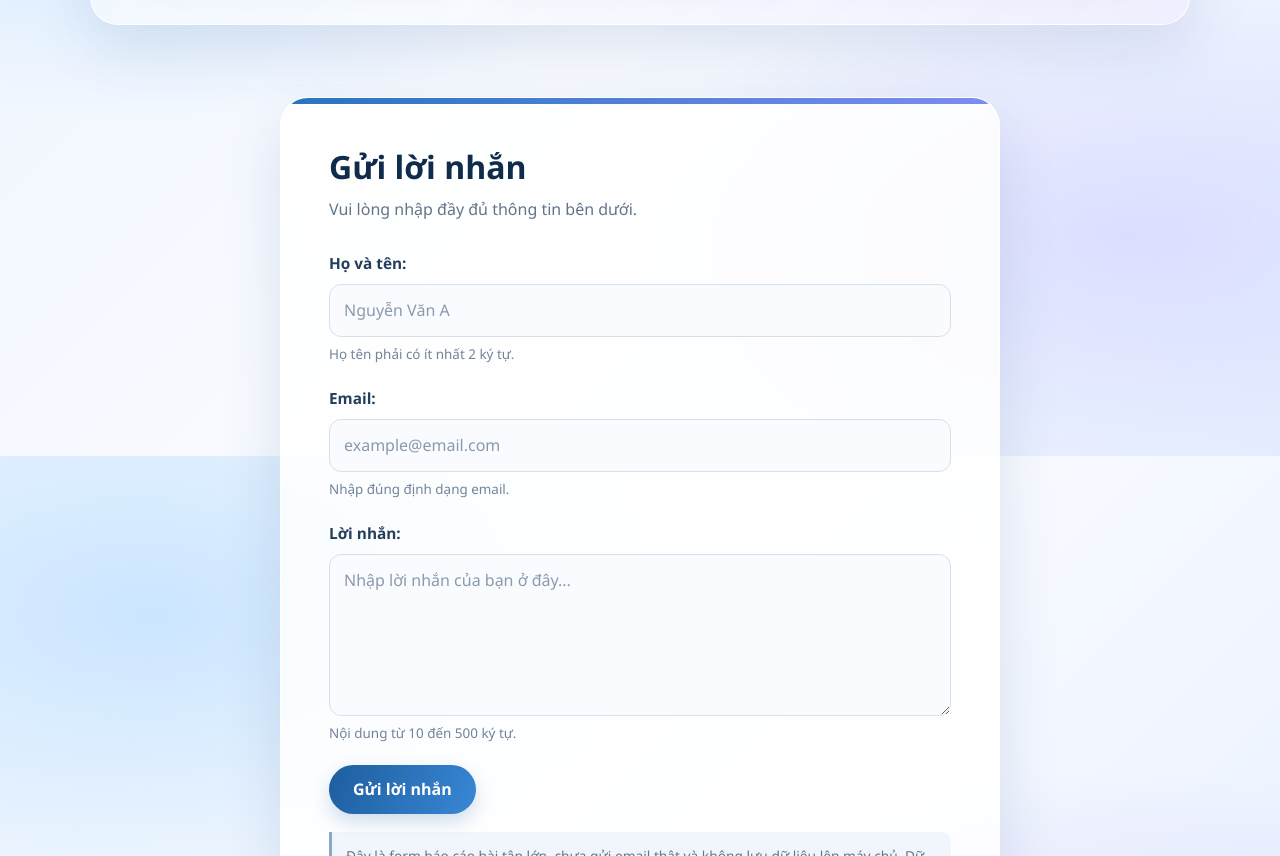
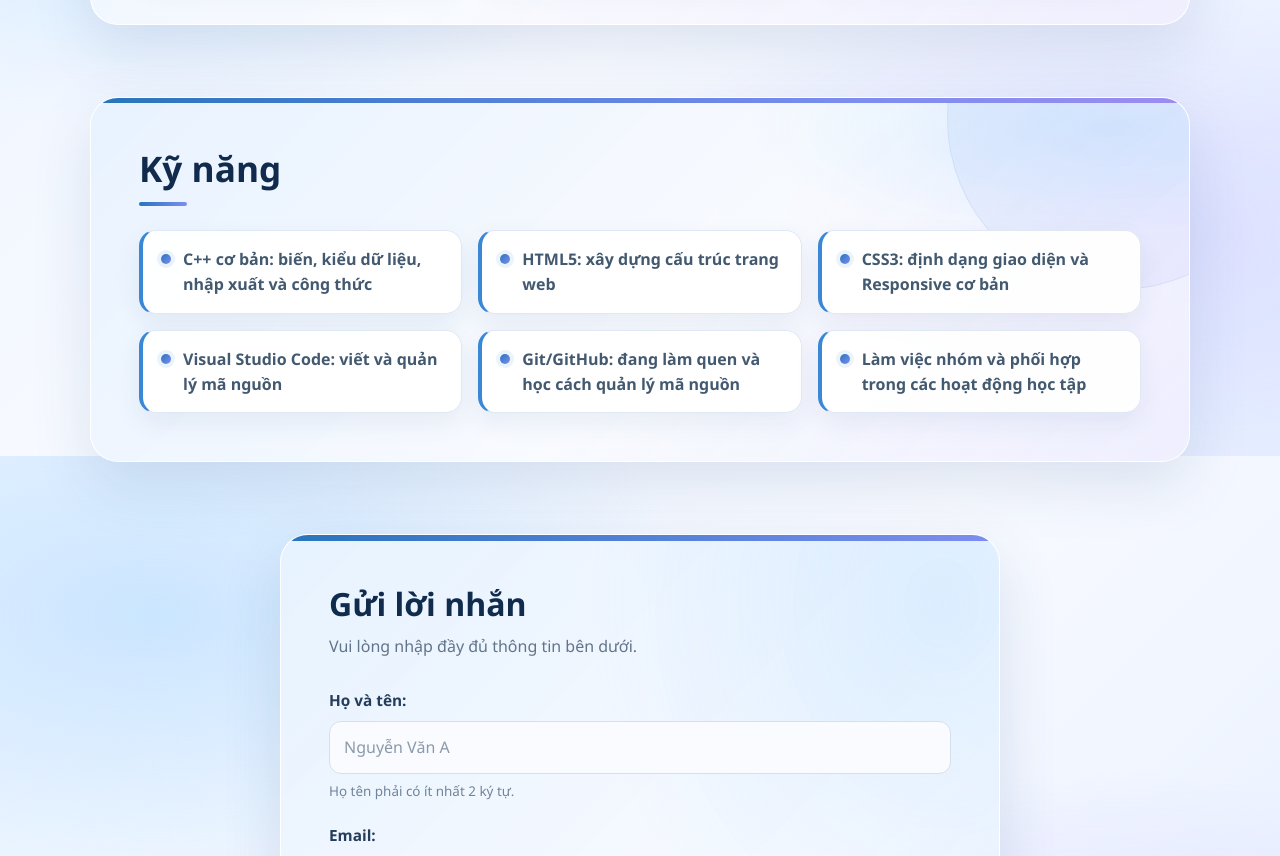
Before and after one commit to NVAn208/K20-BaiTapLon-Thietkewebvatrienkhaihethongphanmem, a plain HTML site: page index.html in a window 1280 px wide. Shown: the part 1944-2800 px from the top of the page. Drawn offline with Linux system fonts and the light colour scheme.

Commit message:
style: unify section backgrounds and skills cards
Co-authored-by: Copilot <223556219+Copilot@users.noreply.github.com>

```diff
--- a/css/style.css
+++ b/css/style.css
@@ -222,6 +222,49 @@ p {
     content: "";
 }
 
+.skills {
+    margin: 0;
+    padding: 0;
+    display: grid;
+    grid-template-columns: repeat(auto-fit, minmax(min(100%, 15rem), 1fr));
+    gap: 16px;
+    list-style: none;
+}
+
+.skills li {
+    min-height: 82px;
+    padding: 16px 18px;
+    display: flex;
+    align-items: flex-start;
+    gap: 12px;
+    border: 1px solid #e0e9f3;
+    border-left: 4px solid #3987d5;
+    border-radius: 16px;
+    background: rgba(255, 255, 255, 0.95);
+    box-shadow: 0 10px 24px rgba(37, 76, 130, 0.08);
+    color: #425970;
+    font-weight: 600;
+    line-height: 1.55;
+    transition: transform 0.2s ease, box-shadow 0.2s ease, border-color 0.2s ease;
+}
+
+.skills li::before {
+    width: 10px;
+    height: 10px;
+    margin-top: 7px;
+    flex: 0 0 10px;
+    border-radius: 50%;
+    background: linear-gradient(135deg, #2874bd, #7d8df1);
+    box-shadow: 0 0 0 4px rgba(57, 135, 213, 0.1);
+    content: "";
+}
+
+.skills li:hover {
+    transform: translateY(-3px);
+    border-color: #c4d8ec;
+    box-shadow: 0 16px 30px rgba(37, 76, 130, 0.13);
+}
+
 .study {
     width: 100%;
     table-layout: fixed;
@@ -301,9 +344,11 @@ p {
     margin: 0 auto 80px;
     padding: clamp(24px, 5vw, 48px);
     overflow: hidden;
-    border: 1px solid rgba(255, 255, 255, 0.9);
+    border: 1px solid rgba(255, 255, 255, 0.96);
     border-radius: 28px;
-    background: rgba(255, 255, 255, 0.86);
+    background:
+        radial-gradient(ellipse at 92% 8%, rgba(116, 190, 255, 0.2), transparent 22rem),
+        linear-gradient(135deg, rgba(231, 242, 255, 0.96), rgba(248, 250, 255, 0.94) 56%, rgba(239, 238, 255, 0.9));
     box-shadow: 0 22px 60px rgba(37, 76, 130, 0.14);
     backdrop-filter: blur(12px);
 }
--- a/index.html
+++ b/index.html
@@ -32,7 +32,7 @@
             <img src="assets/1776437118885_575168163791388192_2598527699416213972_11af59475048e288da78d4b6be019b2d.jpg"
                 alt="Ảnh đại diện của An" />
         </section>
-        <section id="hoc-tap" class="section">
+        <section id="hoc-tap" class="section section-alt">
       <div class="container">
         <h2>Học tập</h2>
 
@@ -119,6 +119,20 @@
         </div>
       </div>
     </section>
+    <section id="ky-nang" class="section section-alt">
+      <div class="container">
+        <h2>Kỹ năng</h2>
+
+        <ul class="skills">
+          <li>C++ cơ bản: biến, kiểu dữ liệu, nhập xuất và công thức</li>
+          <li>HTML5: xây dựng cấu trúc trang web</li>
+          <li>CSS3: định dạng giao diện và Responsive cơ bản</li>
+          <li>Visual Studio Code: viết và quản lý mã nguồn</li>
+          <li>Git/GitHub: đang làm quen và học cách quản lý mã nguồn</li>
+          <li>Làm việc nhóm và phối hợp trong các hoạt động học tập</li>
+        </ul>
+      </div>
+    </section>
 
     <form action="ket-qua.html" method="get" class="contact-form" id="lien-he" aria-labelledby="contact-form-title">
           <h3>Gửi lời nhắn</h3>
```
Also changed, not shown: 5 other files.
